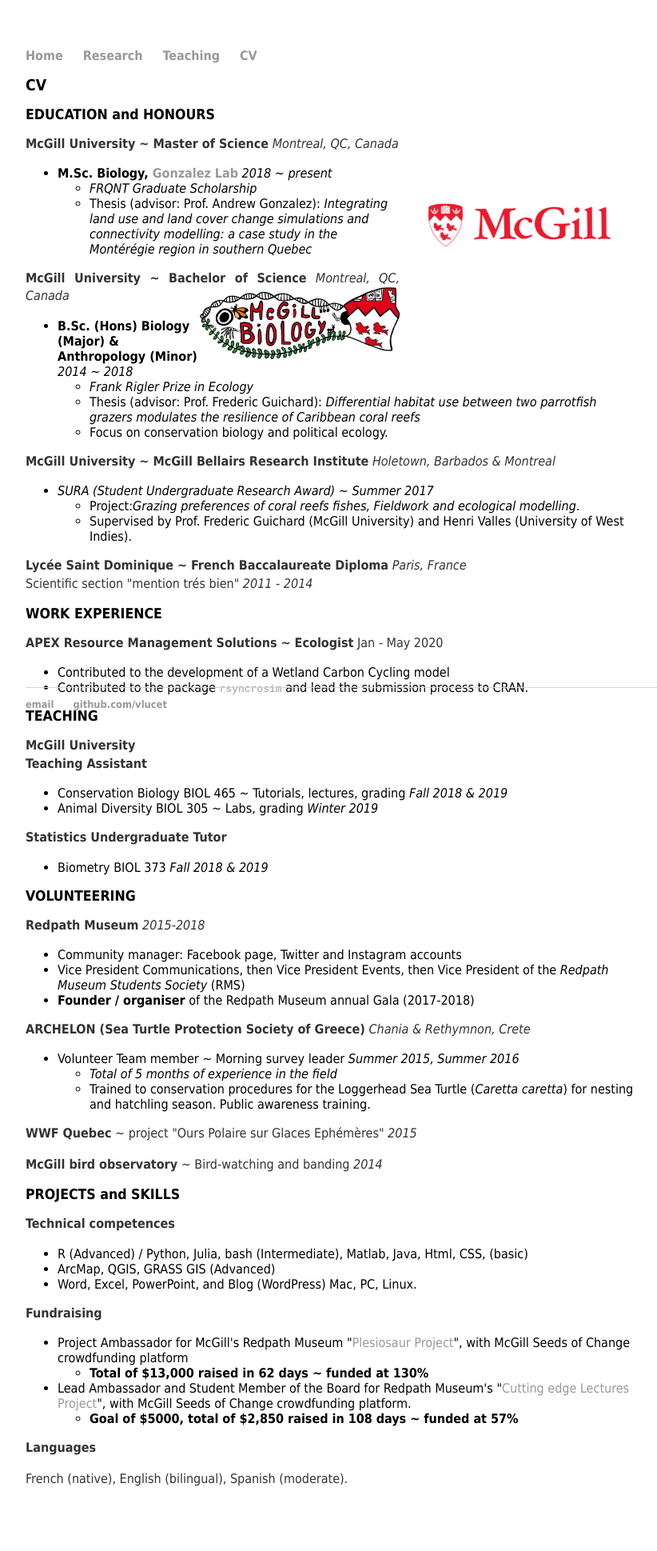
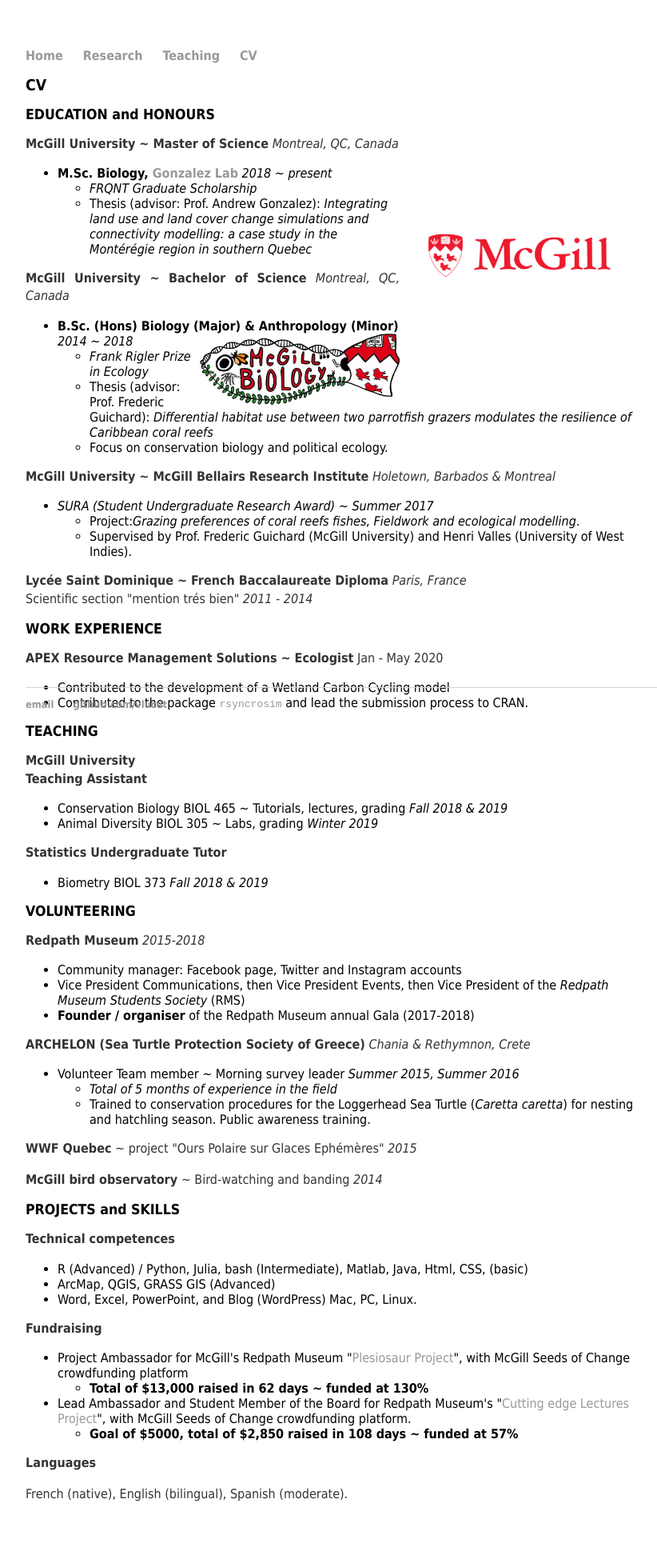
Before and after one commit to lpmi-13/vlucet.github.io, a Jekyll site: the page built from cv/index.md, in a window 1280 px wide. Shown: the whole page at 80% size, without its empty margins (224-1046 px from the left). Built offline with Jekyll 4.4.1, drawn with Linux system fonts in a browser that asks for light colours.

Commit message:
updates image place

```diff
--- a/cv/index.md
+++ b/cv/index.md
@@ -7,13 +7,13 @@
 
 ## EDUCATION and HONOURS
 
-**McGill University ~ Master of Science**  _Montreal, QC, Canada_ <img align="right" width="300" class="classic_img" src="/pics/mcgill_logo.png">
-- **M.Sc. Biology, [Gonzalez Lab]()** _2018 ~ present_
+**McGill University ~ Master of Science**  _Montreal, QC, Canada_
+- **M.Sc. Biology, [Gonzalez Lab]()** _2018 ~ present_ <img align="right" width="300" class="classic_img" src="/pics/mcgill_logo.png">
   - _FRQNT Graduate Scholarship_
   - Thesis (advisor: Prof. Andrew Gonzalez): _Integrating land use and land cover change simulations and connectivity modelling: a case study in the Montérégie region in southern Quebec_
 
-**McGill University ~ Bachelor of Science** _Montreal, QC, Canada_ <img align="right" width="250" class="classic_img" src="/pics/mcgill_biology.png">
-- **B.Sc. (Hons) Biology (Major) &amp; Anthropology (Minor)** _2014 ~ 2018_
+**McGill University ~ Bachelor of Science** _Montreal, QC, Canada_
+- **B.Sc. (Hons) Biology (Major) &amp; Anthropology (Minor)** _2014 ~ 2018_ <img align="right" width="250" class="classic_img" src="/pics/mcgill_biology.png">
   - _Frank Rigler Prize in Ecology_
   - Thesis (advisor: Prof. Frederic Guichard): _Differential habitat use between two parrotfish grazers modulates the resilience of Caribbean coral reefs_
   - Focus on conservation biology and political ecology.
```
